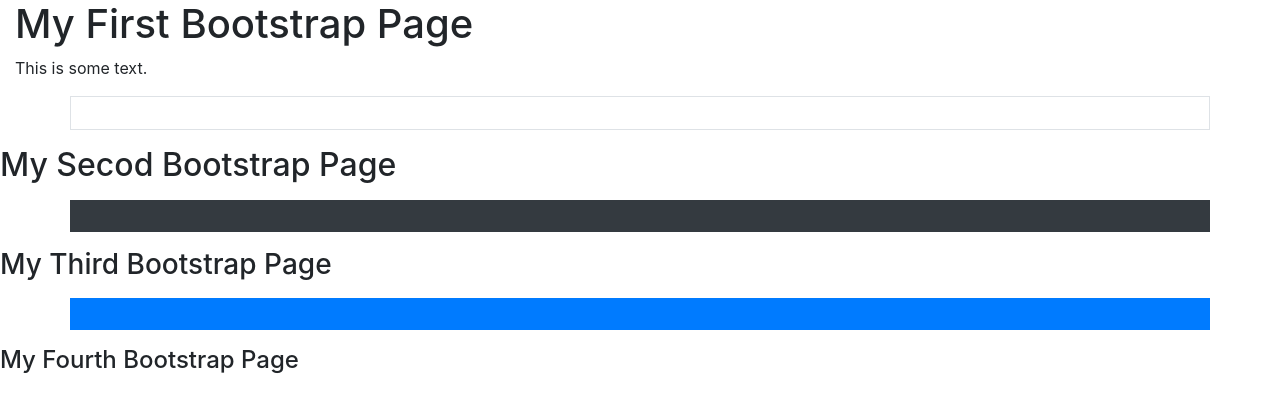
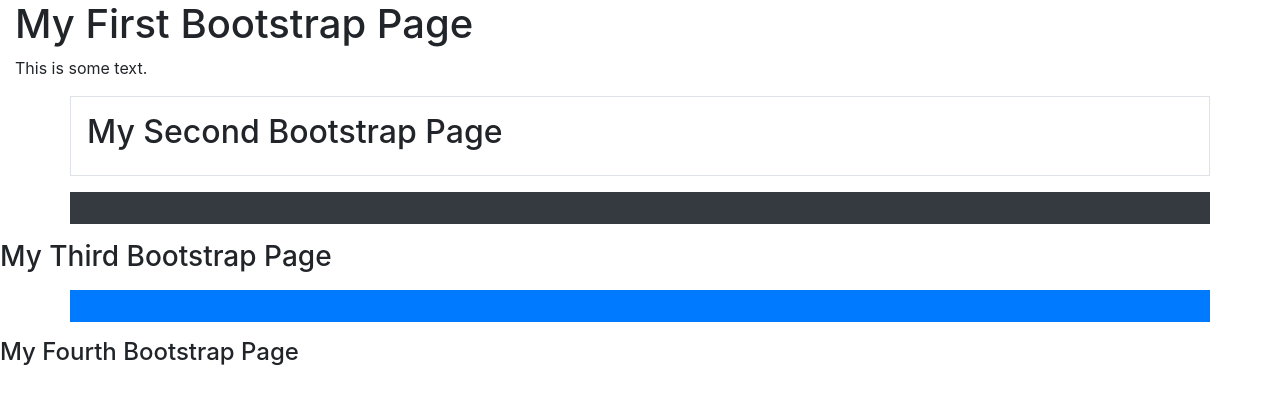
Before and after one commit to hanjarim/week-two-js-moringa, a plain HTML site: page index4.html in a window 1280 px wide. Drawn offline with nearby package versions, Linux system fonts and the light colour scheme.

Commit message:
changes made

```diff
--- a/index4.html
+++ b/index4.html
@@ -15,8 +15,10 @@
         <p>This is some text.</p>
       </div>
 
-    <div class="container p-3 my-3 border"></div>
-    <h2>My Secod Bootstrap Page</h2>
+    <div class="container p-3 my-3 border">
+        <h2>My Second Bootstrap Page</h2>
+    </div>
+
 <div class="container p-3 my-3 bg-dark text-white"></div>
 <h3>My Third Bootstrap Page</h3>
 <div class="container p-3 my-3 bg-primary text-white"></div>
```
